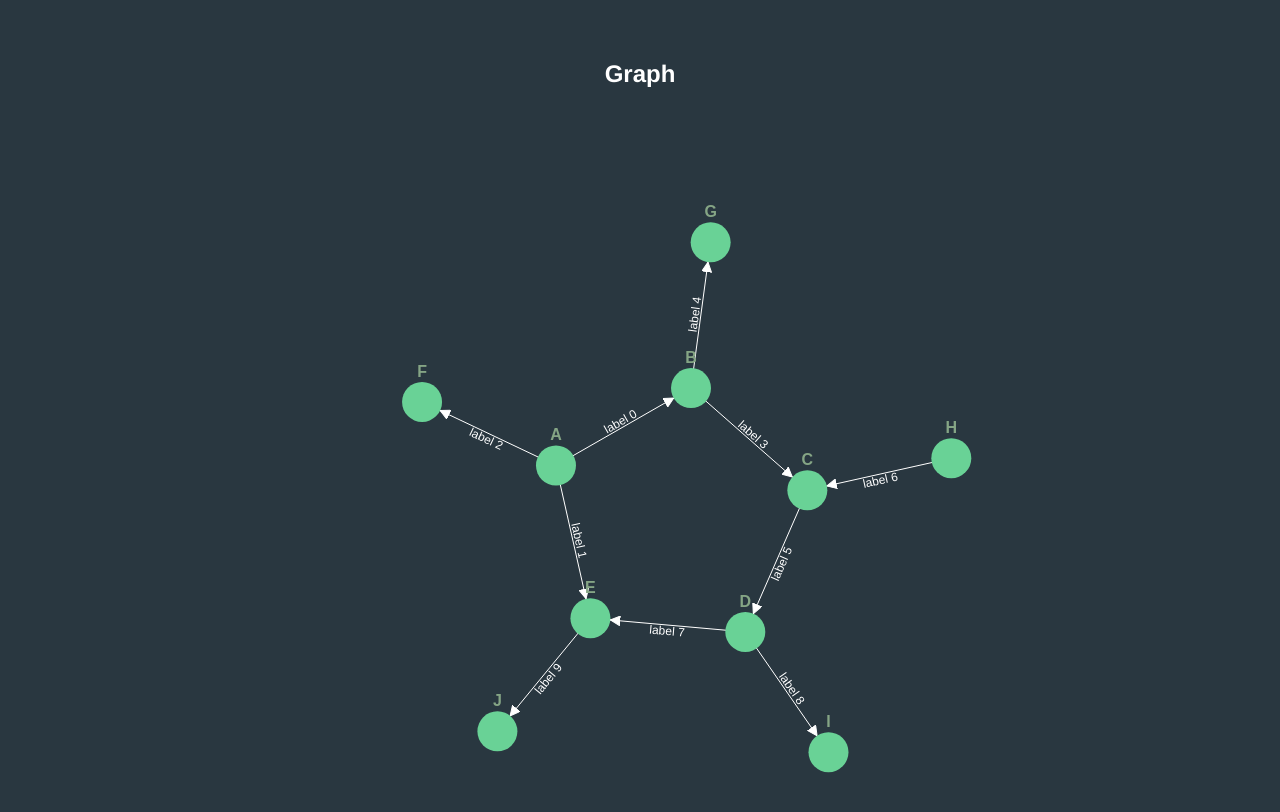
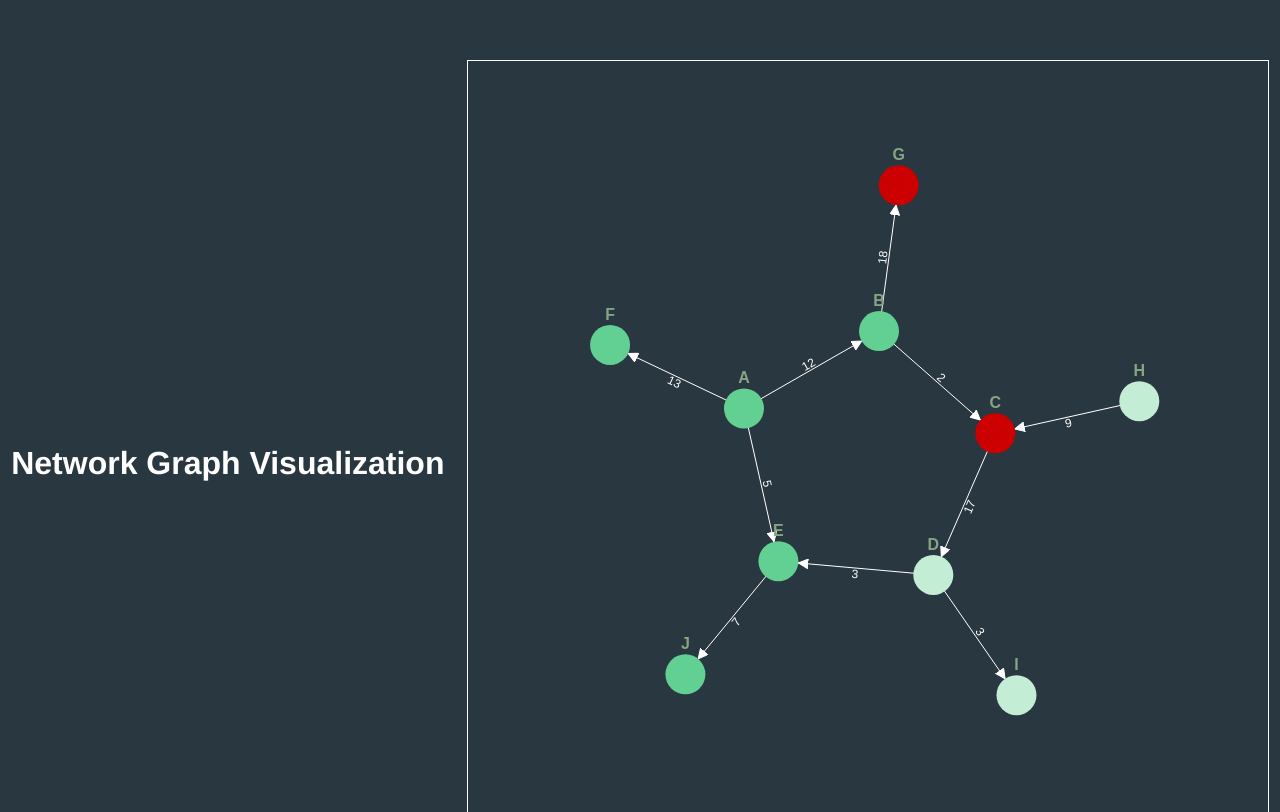
Before and after one commit to mark-drastrup/d3-vue, a Vue app: page / in a window 1280 px wide. Shown: the top 812 px of the page. Built offline with nearby package versions, Linux system fonts and the light colour scheme.

Commit message:
Changing color of node depending on type

```diff
--- a/src/App.vue
+++ b/src/App.vue
@@ -18,6 +18,9 @@ export default {
 <style>
 body {
    background-color: #293740;
+   padding: 0;
+   margin: 0;
+
 }
 
 #app {
--- a/src/components/Chart.vue
+++ b/src/components/Chart.vue
@@ -1,6 +1,6 @@
 <template>
-    <div>
-        <h2>Graph</h2>
+    <div id="visualization">
+        <h1>Network Graph Visualization</h1>
         <div id="network">
         </div>
     </div>
@@ -15,9 +15,9 @@ export default {
           .append("svg")
             .attr("height", this.height)
             .attr("width", this.width)
+            .style("border", "1px solid #fff")
           .append("g")
-            .attr("transform",
-              `translate(${40}, ${10})`)
+
 
         this.edges = svg
           .selectAll("line")
@@ -33,7 +33,8 @@ export default {
           .enter()
           .append("circle")
             .attr("r", 20)
-            .attr("fill", "#69d296")
+            /* .attr("fill", "#69d296") */
+            .attr("fill", d => d.type === "primary" ? "#62d092" : d.type === "secondary" ? "#c4edd6" : "#cc0000")
             .style("cursor", "pointer")
             .on("mouseover", function() {
               d3.select(this).transition()
@@ -81,7 +82,7 @@ export default {
           .attr("startOffset", "50%")
           .style("text-anchor", "middle")
           .style("pointer-events", "none")
-          .text(function(d,i){return 'label '+i})
+          .text(function(d,i){return d.value})
 
 
         svg.append('defs').append('marker')
@@ -214,8 +215,17 @@ export default {
 </script>
 
 <style scoped>
-  h2 {
+  #visualization {
+    display: flex;
+    justify-content: space-around;
+    align-items: center
+  }
+
+  h1 {
     color: #fff
+  }
+  .primary {
+    border: 1px solid pink
   }
 
 </style>
```
